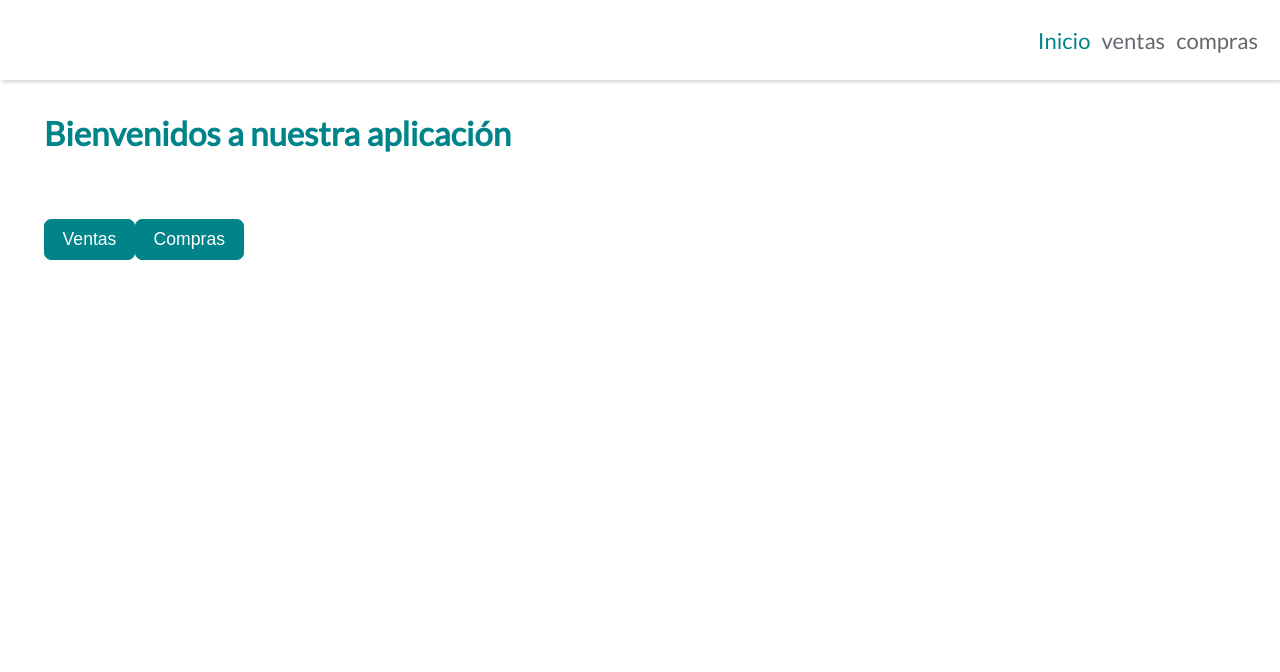
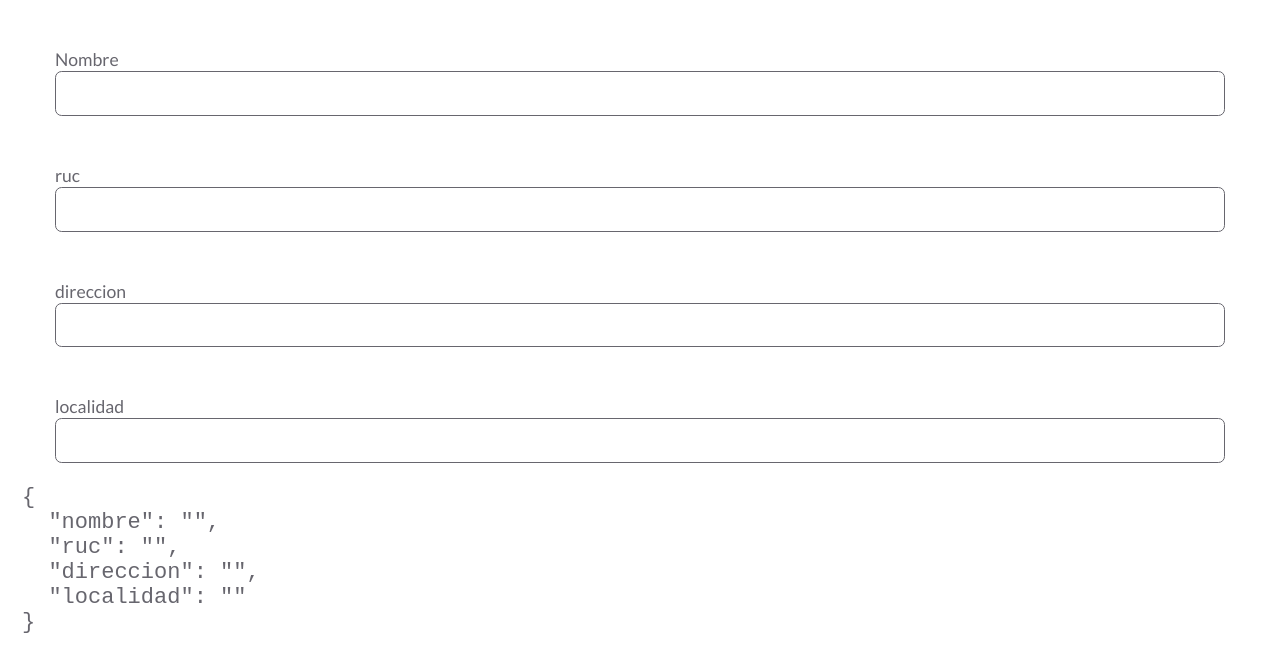
Before and after one commit to saulsistemas/MasterLaravelUdemy1, an Angular app: page / in a window 1280 px wide. Shown: the top 672 px of the page. Built offline with nearby package versions, Linux system fonts and the light colour scheme.

Commit message:
agregando configuracion en formularios reactivos

```diff
--- /dev/null
+++ b/src/app/07formularios/clientes/crear-clients/crear-clients.component.html
@@ -0,0 +1,31 @@
+<div class="container">
+    <div class="row">
+        <form [formGroup]="form">
+            <div class="row">
+                <div class="col-100">
+                    <label for="">Nombre</label>
+                    <input type="text" formControlName="nombre">
+                </div>
+            </div>
+            <div class="row">
+                <div class="col-100">
+                    <label for="">ruc</label>
+                    <input type="text" formControlName="ruc">
+                </div>
+            </div>
+            <div class="row">
+                <div class="col-100">
+                    <label for="">direccion</label>
+                    <input type="text" formControlName="direccion">
+                </div>
+            </div>
+            <div class="row">
+                <div class="col-100">
+                    <label for="">localidad</label>
+                    <input type="text" formControlName="localidad">
+                </div>
+            </div>
+            <pre>{{form.value |json}}</pre>
+        </form>
+    </div>
+</div>
--- /dev/null
+++ b/src/app/07formularios/clientes/crear-clients/crear-clients.component.ts
@@ -0,0 +1,25 @@
+import { Component, OnInit } from '@angular/core';
+import { FormControl, FormGroup } from '@angular/forms';
+
+@Component({
+  selector: 'app-crear-clients',
+  templateUrl: './crear-clients.component.html',
+  styleUrls: ['./crear-clients.component.css']
+})
+export class CrearClientsComponent implements OnInit {
+
+  form:FormGroup;
+
+
+  constructor() { }
+
+  ngOnInit(): void {
+    this.form = new FormGroup({
+      nombre:new FormControl(''),
+      ruc:new FormControl(''),
+      direccion:new FormControl(''),
+      localidad:new FormControl(''),
+    })
+  }
+
+}
--- a/src/app/app.component.html
+++ b/src/app/app.component.html
@@ -1,2 +1 @@
-<app-nav></app-nav>
-<router-outlet></router-outlet>
+<app-crear-clients></app-crear-clients>
```
Also changed, not shown: src/app/app.module.ts (+6 -3 lines), src/app/07formularios/clientes/crear-clients/crear-clients.component.css (added).
